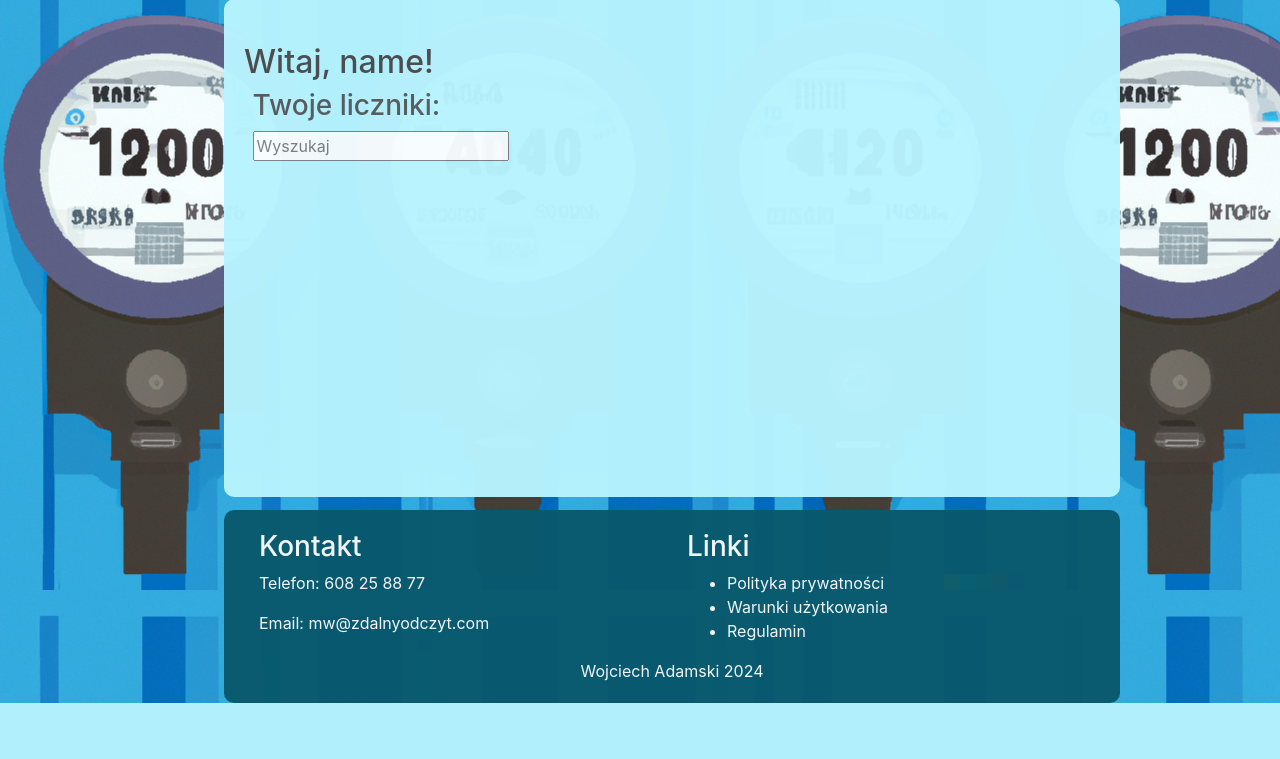
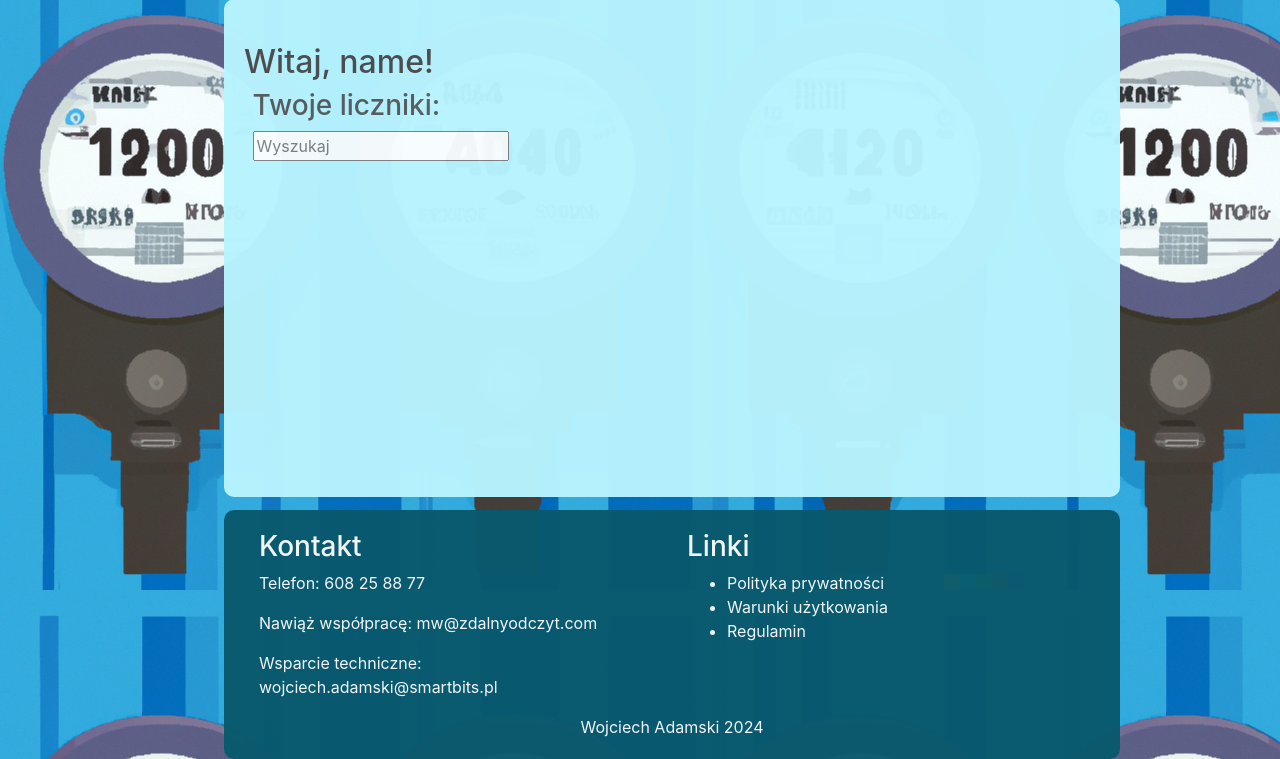
Before and after one commit to Wojtekadamski/wodomierze-online, a Flask app: page /home in a window 1280 px wide. Shown: the part 110-869 px from the top of the page. Before the commit the page ends 813 px from the top, so only its background shows below. Run offline with Flask 3, Linux system fonts and the light colour scheme; the visitor is signed in with stand-in values (Sample User, id 1); data that the repository does not hold is empty; some libraries are stand-ins or nearby versions.

Commit message:
aktualizacja roku

```diff
--- a/templates/base.html
+++ b/templates/base.html
@@ -116,7 +116,8 @@ window.onresize = adjustMargin;
             <div class="col-md-6">
                 <h3 style="color: #f9f9f9">Kontakt</h3>
                 <p style="color: #f9f9f9">Telefon: 608 25 88 77</p>
-                <p style="color: #f9f9f9">Email: mw@zdalnyodczyt.com</p>
+                <p style="color: #f9f9f9">Nawiąż współpracę: mw@zdalnyodczyt.com</p>
+                <p style="color: #f9f9f9">Wsparcie techniczne: wojciech.adamski@smartbits.pl</p>
             </div>
             <div class="col-md-6">
                 <h3 style="color: #f9f9f9">Linki</h3>
```
